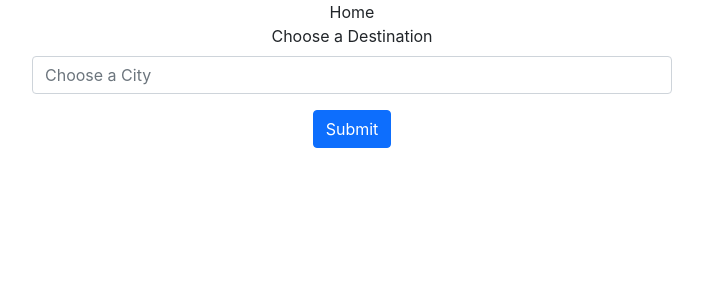
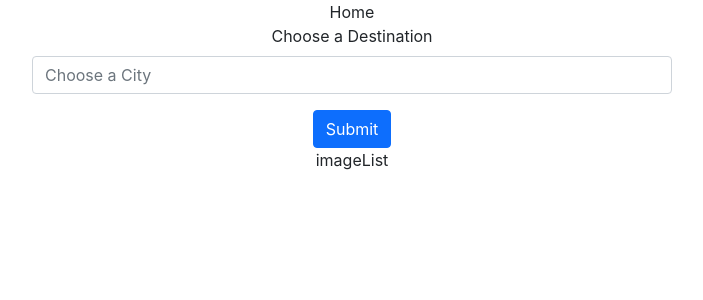
Before and after one commit to nhussaini/Travel_planner, a React (Create React App) app in the folder frontend/: page / in a window 1280 px wide. Shown: the top 300 px of the page, without its empty margins (288-991 px from the left). Built offline with nearby package versions, Linux system fonts and the light colour scheme.

Commit message:
pass imageData to respective component

```diff
--- a/frontend/src/components/Home.jsx
+++ b/frontend/src/components/Home.jsx
@@ -1,18 +1,25 @@
+import { useState } from "react";
+
 import Form from "./Form";
+import ImagesList from "./ImagesList";
 import axios from "axios";
 
 export default function Home(props) {
+  const [images, setImages] = useState(null);
+
   function getWeather(location) {
     // console.log("From home---", location);
     // axios.get("/weatherData").then((data) => console.log(data.data));
-    axios
-      .get("/imageData")
-      .then((data) => console.log("Coming from home", data.data));
+    axios.get("/imageData").then((data) => {
+      console.log("Coming from home", data.data);
+      setImages(data.data);
+    });
   }
   return (
     <div>
       Home
       <Form getWeather={getWeather} />
+      <ImagesList images={images} />
     </div>
   );
 }
--- /dev/null
+++ b/frontend/src/components/Image.jsx
@@ -0,0 +1,8 @@
+export default function Image(props) {
+  return (
+    <div>
+      I am image component
+      {console.log(props.images)}
+    </div>
+  );
+}
--- /dev/null
+++ b/frontend/src/components/ImagesList.jsx
@@ -0,0 +1,5 @@
+import Image from "./Image";
+
+export default function ImagesList(props) {
+  return <div>imageList {console.log(props.images)}</div>;
+}
```
